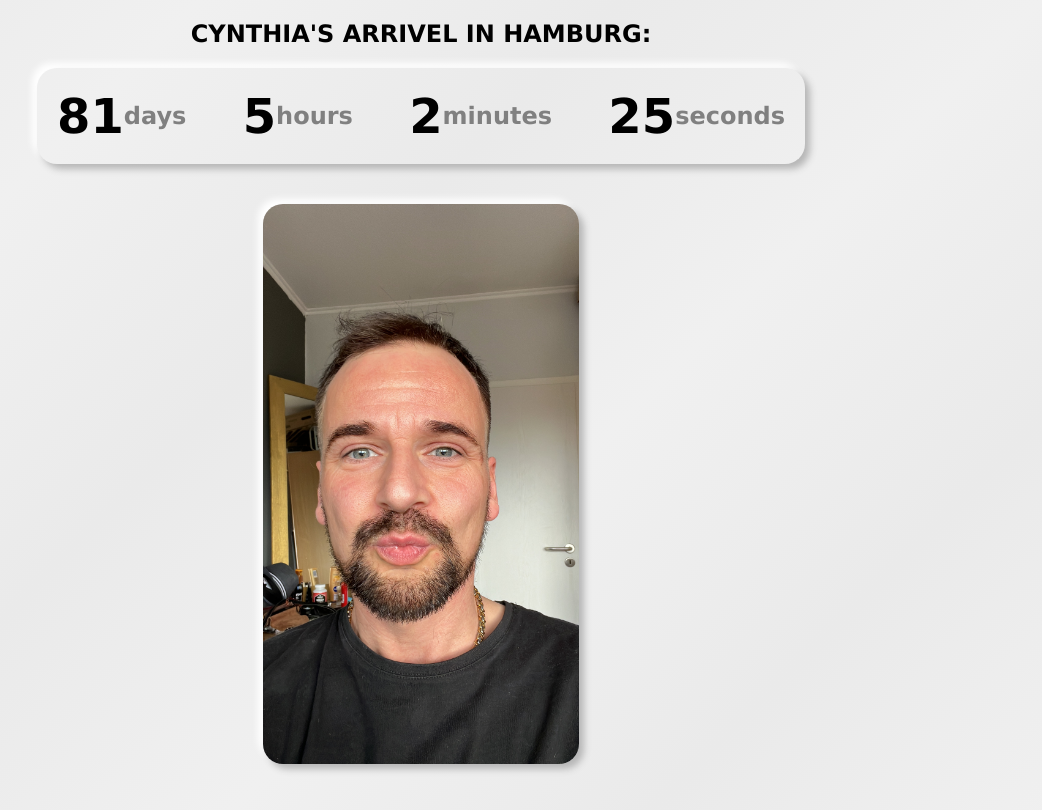
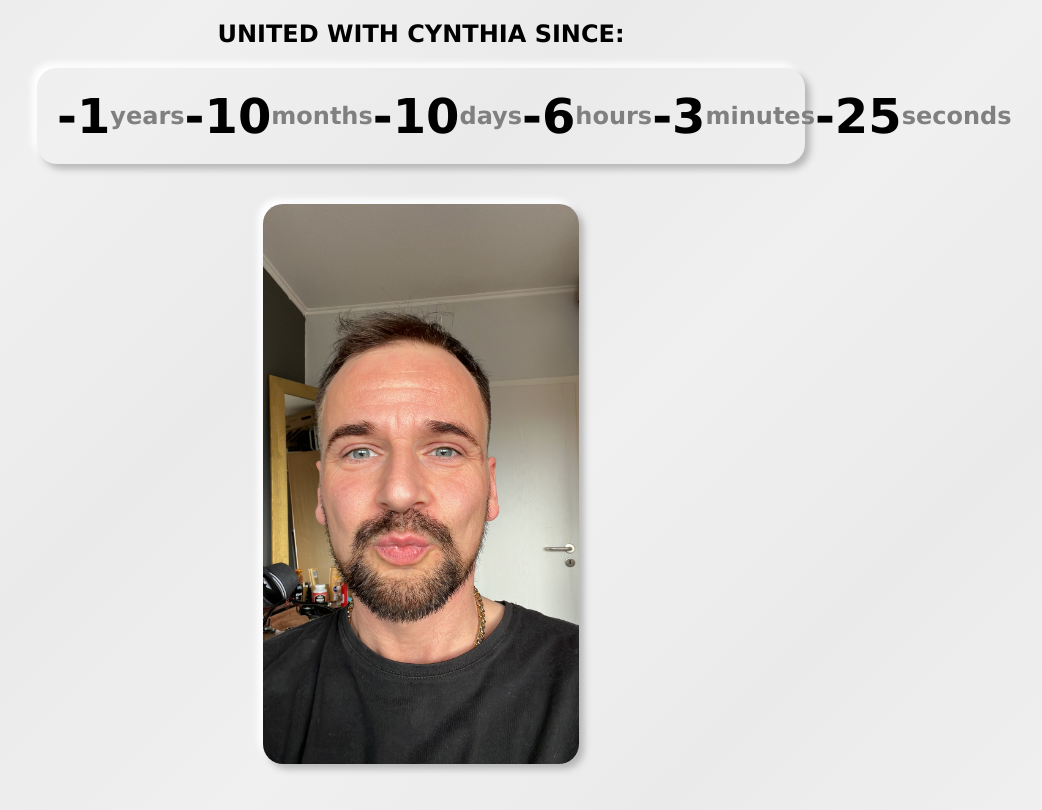
Before and after one commit to mcbauman/ReUnionTimer, a React (Create React App) app: page / in a window 1280 px wide. Shown: the top 810 px of the page, without its empty margins (219-1261 px from the left). Built offline with nearby package versions, Linux system fonts and the light colour scheme; the HTML template or start-up script is replaced by a standard one.

Commit message:
AddedYearsAndMonths

```diff
--- a/src/App.jsx
+++ b/src/App.jsx
@@ -3,8 +3,8 @@ import { useEffect, useState } from "react";
 export default function App(){
     let [dateNow,setDateNow]=useState(new Date())
     const targetDate=new Date(2022,9,26,18,41)
-    console.log(targetDate);
-    let toWait=targetDate-dateNow
+    // console.log(targetDate);
+    let toWait=dateNow-targetDate
     const [index, setIndex]=useState(1);
     function calcTime(){
         setDateNow(new Date())
@@ -20,7 +20,9 @@ export default function App(){
         return () => clearInterval(timer);
     })
     let timeLeft = {
-        days:Math.floor(toWait/(1000*60*60*24)),
+        years:Math.floor(toWait/(1000*60*60*24*365)),
+        months:Math.floor(toWait/(1000*60*60*24)%12),
+        days:Math.floor(toWait/(1000*60*60*24)%12),
         hours:Math.floor(toWait/(1000*60*60)%24),
         minutes:Math.floor(toWait/(1000*60)%60),
         seconds:Math.floor(toWait/(1000)%60),
@@ -28,8 +30,16 @@ export default function App(){
 
     return (
         <main>
-            <h2>CYNTHIA'S ARRIVEL IN HAMBURG:</h2>
+            <h2>UNITED WITH CYNTHIA SINCE:</h2>
             <div id="timerDiv">
+                <section>
+                    <h1>{timeLeft.years}</h1>
+                    <h2>years</h2>
+                </section>
+                <section>
+                    <h1>{timeLeft.months}</h1>
+                    <h2>months</h2>
+                </section>
                 <section>
                     <h1>{timeLeft.days}</h1>
                     <h2>days</h2>
```
